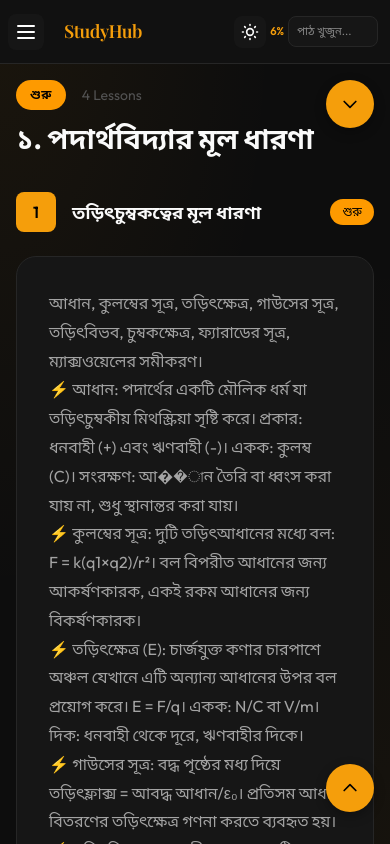
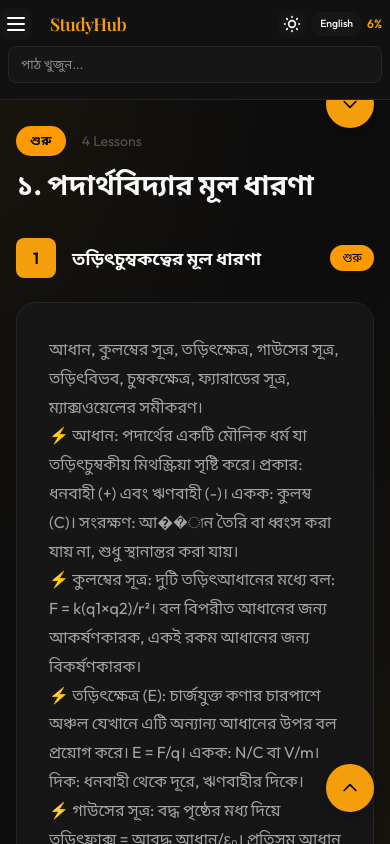
Before and after one commit to RuhulAminDSi/study-hub, a React (Vite) app in the folder study-app/: page / in a window 390 px wide. Shown: the top 844 px of the page. Built offline with nearby package versions, Linux system fonts and the light colour scheme.

Commit message:
fix: improved mobile navbar layout with search below

```diff
--- a/study-app/src/App.tsx
+++ b/study-app/src/App.tsx
@@ -950,6 +950,7 @@ function App() {
 
       {/* Navbar */}
       <nav className="navbar">
+        <div className="navbar-top">
           <button
             className="mobile-menu-btn"
             onClick={() => setSidebarOpen(!sidebarOpen)}
@@ -960,33 +961,6 @@ function App() {
           </button>
           <h1 className="navbar-brand">StudyHub</h1>
           <div className="navbar-actions">
-          <div className="search-box-mobile">
-            <input
-              type="text"
-              className="search-input-mobile"
-              placeholder={t.search}
-              value={searchQuery}
-              onChange={(e) => { setSearchQuery(e.target.value); }}
-            />
-            {searchQuery.length >= 2 && (
-              <div className="search-results-mobile">
-                {searchResults.length > 0 ? searchResults.map((result, i) => (
-                  <div
-                    key={i}
-                    className="search-result-item"
-                    onClick={() => { setCurrentModule(result.moduleIndex); setCurrentLesson(result.lessonIndex); setExpandedModule(result.moduleIndex); setSearchQuery(''); window.scrollTo({ top: 0, behavior: 'smooth' }); }}
-                  >
-                    <div className="search-result-title">{language === 'bn' && result.titleBn ? result.titleBn : result.title}</div>
-                    <div className="search-result-module">{result.moduleTitle}</div>
-                  </div>
-                )) : (
-                  <div className="search-result-item">
-                    <div className="search-result-title">{t.noResults}</div>
-                  </div>
-                )}
-              </div>
-            )}
-          </div>
             <button onClick={() => setTheme(theme === 'dark' ? 'light' : 'dark')} className="theme-toggle" title={theme === 'dark' ? t.lightMode : t.darkMode}>
               {theme === 'dark' ? (
                 <svg className="w-5 h-5" fill="none" stroke="currentColor" viewBox="0 0 24 24">
@@ -1025,6 +999,34 @@ function App() {
               </svg>
               <span className="progress-text-mobile">{progress}%</span>
             </div>
+          </div>
+        </div>
+        <div className="navbar-search">
+          <input
+            type="text"
+            className="search-input-mobile"
+            placeholder={t.search}
+            value={searchQuery}
+            onChange={(e) => { setSearchQuery(e.target.value); }}
+          />
+          {searchQuery.length >= 2 && (
+            <div className="search-results-mobile">
+              {searchResults.length > 0 ? searchResults.map((result, i) => (
+                <div
+                  key={i}
+                  className="search-result-item"
+                  onClick={() => { setCurrentModule(result.moduleIndex); setCurrentLesson(result.lessonIndex); setExpandedModule(result.moduleIndex); setSearchQuery(''); window.scrollTo({ top: 0, behavior: 'smooth' }); }}
+                >
+                  <div className="search-result-title">{language === 'bn' && result.titleBn ? result.titleBn : result.title}</div>
+                  <div className="search-result-module">{result.moduleTitle}</div>
+                </div>
+              )) : (
+                <div className="search-result-item">
+                  <div className="search-result-title">{t.noResults}</div>
+                </div>
+              )}
+            </div>
+          )}
         </div>
       </nav>
 
--- a/study-app/src/index.css
+++ b/study-app/src/index.css
@@ -833,7 +833,7 @@ body {
 
   .sidebar {
     position: fixed;
-    top: 64px;
+    top: 100px;
     left: 0;
     bottom: 0;
     width: 280px;
@@ -880,6 +880,7 @@ body {
 @media (max-width: 640px) {
   .main-content {
     padding: 16px;
+    margin-top: 110px;
   }
 
   .lesson-title {
@@ -896,39 +897,47 @@ body {
     justify-content: center;
   }
 
+  .navbar-top {
+    display: flex;
+    align-items: center;
+    gap: 6px;
+    width: 100%;
+  }
+
+  .navbar-search {
+    width: 100%;
+    position: relative;
+    margin-top: 6px;
+  }
+
   .navbar {
-    padding: 0 12px;
-    gap: 8px;
+    padding: 8px;
+    gap: 0;
+    flex-direction: column;
+    height: auto;
+    min-height: 100px;
   }
 
   .navbar-brand {
-    font-size: 1.125rem;
-    order: 2;
-  }
-
-  .navbar-actions {
-    order: 3;
-    gap: 4px;
+    font-size: 1.1rem;
+    flex: 1;
   }
 
   .mobile-menu-btn {
-    order: 1;
     display: flex;
-    margin-left: -4px;
-    padding: 6px;
+    padding: 4px;
   }
 
   .search-box-mobile {
-    order: 2;
-    display: block;
-    position: relative;
+    display: none;
   }
 
   .search-input-mobile {
     display: block;
-    width: 90px;
-    padding: 6px 8px;
-    font-size: 0.7rem;
+    width: 100%;
+    padding: 8px 12px;
+    font-size: 0.8rem;
+    border-radius: 8px;
   }
 
   .search-results-mobile {
@@ -940,37 +949,44 @@ body {
     border: 1px solid var(--border);
     border-radius: 8px;
     margin-top: 4px;
-    max-height: 200px;
+    max-height: 250px;
     overflow-y: auto;
     z-index: 1000;
     box-shadow: 0 10px 40px rgba(0,0,0,0.3);
   }
 
+  .navbar-actions {
+    display: flex;
+    align-items: center;
+    gap: 6px;
+  }
+
+  .language-toggle {
+    display: block;
+    padding: 4px 8px;
+    font-size: 0.65rem;
+    white-space: nowrap;
+  }
+
+  .theme-toggle {
+    padding: 4px;
+  }
+
   .navbar-progress {
     display: flex;
     align-items: center;
-    gap: 6px;
-    margin-left: auto;
+    gap: 4px;
+  }
+
+  .progress-ring {
+    display: none;
   }
 
   .progress-text-mobile {
     display: block;
-    font-size: 0.7rem;
+    font-size: 0.75rem;
     font-weight: 600;
     color: var(--accent);
-  }
-
-  .language-toggle, .theme-toggle {
-    padding: 6px;
-    font-size: 0.6rem;
-  }
-
-  .language-toggle {
-    display: none;
-  }
-
-  .progress-ring {
-    display: none;
   }
 
   .scroll-buttons {
```
Lines whose indentation alone changed are shown as unchanged.
